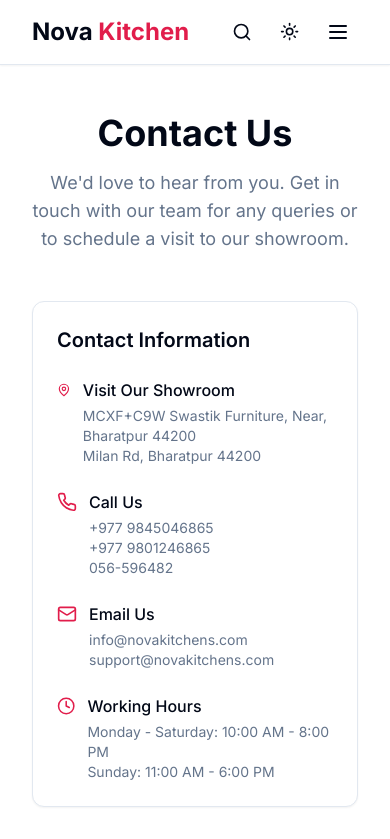
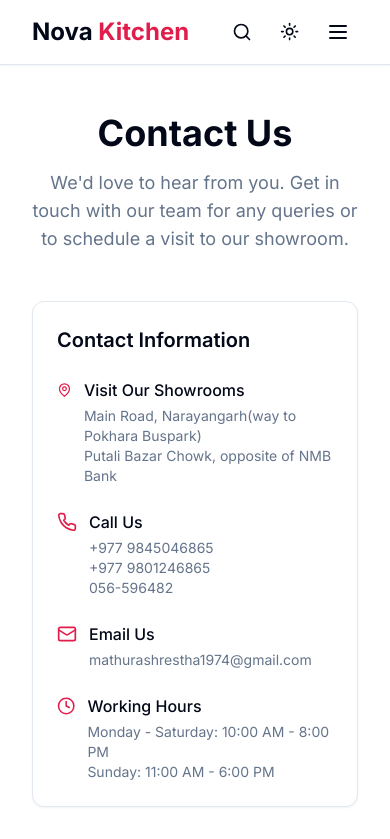
Before and after one commit to codyasbin/Nova-Kitchen-, a Next.js app: page /contact in a window 390 px wide. Shown: the top 839 px of the page. Built offline with nearby package versions, Linux system fonts and the light colour scheme; a web font is replaced by a local one.

Commit message:
information from client added

```diff
--- a/app/about/page.tsx
+++ b/app/about/page.tsx
@@ -17,7 +17,7 @@
           <h2 className="text-3xl font-playfair font-bold mb-4">Our Story</h2>
           <p className="text-muted-foreground mb-4">
             Nova Kitchen & Interiors began with a simple vision – to transform ordinary kitchens into extraordinary spaces where functionality meets elegance. Founded in 2010 by a team of passionate
-            interior designers and kitchen specialists, we've grown from a small boutique store to one of India's premier kitchen solution providers.
+            interior designers and kitchen specialists, we've grown from a small store to one of Nepal's premier kitchen solution providers.
           </p>
           <p className="text-muted-foreground mb-4">
             We specialize in designing various types of kitchens, including L-shape, B-shape, G-shape, and straight-line configurations. Our offerings come in a range of premium finishes, such as
--- a/app/contact/page.tsx
+++ b/app/contact/page.tsx
@@ -91,10 +91,11 @@
             <div className="flex items-start">
               <MapPin className="h-5 w-5 text-primary mr-3 mt-0.5" />
               <div>
-                <h4 className="font-medium">Visit Our Showroom</h4>
+                <h4 className="font-medium">Visit Our Showrooms</h4>
                 <p className="text-muted-foreground text-sm mt-1">
-                  MCXF+C9W Swastik Furniture, Near, Bharatpur 44200 <br />
-                  Milan Rd, Bharatpur 44200
+                  Main Road, Narayangarh(way to Pokhara Buspark)
+                  <br />
+                  Putali Bazar Chowk, opposite of NMB Bank
                 </p>
               </div>
             </div>
@@ -117,11 +118,7 @@
               <Mail className="h-5 w-5 text-primary mr-3 mt-0.5" />
               <div>
                 <h4 className="font-medium">Email Us</h4>
-                <p className="text-muted-foreground text-sm mt-1">
-                  info@novakitchens.com
-                  <br />
-                  support@novakitchens.com
-                </p>
+                <p className="text-muted-foreground text-sm mt-1">mathurashrestha1974@gmail.com</p>
               </div>
             </div>
 
--- a/components/Gallery/storegallery.tsx
+++ b/components/Gallery/storegallery.tsx
@@ -25,34 +25,38 @@
     {
       id: 1,
       name: "Nova Kitchen and Interior",
-      location: "Main Road, Narayanghat",
+      location: "Main Road, Narayangarh(way to Pokhara Buspark)",
       images: [
         {
           image: "/store1_img1.jpg",
           iframe: `<iframe src="https://www.google.com/maps/embed?pb=!4v1748860601726!6m8!1m7!1sCAoSF0NJSE0wb2dLRUlDQWdJQ2VzYmFkZ0FF!2m2!1d27.69802338486377!2d84.4226342460351!3f202.8636869293947!4f-24.87974008615359!5f0.7820865974627469" width="100%" height="100%" style="border:0;" allowfullscreen="" loading="lazy" referrerpolicy="no-referrer-when-downgrade"></iframe>`,
         },
         {
-          image: "/store1_img2.jpg",
+          image:
+            "https://lh3.googleusercontent.com/gps-cs-s/AC9h4nrqEgMcAFi1M--BTgAAzYFBhNHOigDegnapZ9gyEXC9GCOMLfNh_wU_yJhOLIi-pYV9IQqZq95-kANl-YFHKb-D1rPabbFZnQNPkTjne4knUthwp5h6tc5NElrxfILsOp-KDEqw=s1360-w1360-h1020-rw",
         },
         {
-          image: "/store1_img3.jpg",
+          image:
+            "https://lh3.googleusercontent.com/gps-cs-s/AC9h4nok4qcXleG9up0Kd5AI_Nl732oYHkn_0KT_J5_-OT0i7WTA2aTfm6fGmCr-6R28WZVyl2F1SRNCSlmv9ZSRreUJEfoWgCva8UkETKg_jjReMaIbMimYwWJ6yBBZfPN2IKyPQmZO=s1360-w1360-h1020-rw",
         },
       ],
     },
     {
       id: 2,
-      name: "Milan Chowk Bharatpur",
-      location: "Milan Chowk, Bharatpur",
+      name: "Nova Kitchen and Interiors",
+      location: "Putali Bazar Chowk, opposite of NMB Bank",
       images: [
         {
           image: "/store2_img1.jpg",
           iframe: `<iframe src="https://www.google.com/maps/embed?pb=!4v1748860630805!6m8!1m7!1sCAoSF0NJSE0wb2dLRUlDQWdJQ2VzYmJkd2dF!2m2!1d27.69802762845!2d84.42260443516426!3f0.1323818099937739!4f-14.268468738054366!5f0.7820865974627469" width="100%" height="100%" style="border:0;" allowfullscreen="" loading="lazy" referrerpolicy="no-referrer-when-downgrade"></iframe>`,
         },
         {
-          image: "/store2_img2.jpg",
+          image:
+            "https://lh3.googleusercontent.com/gps-cs-s/AC9h4noNvI8r5PTam9p1jcqWp33cfHK6ElroWIIFqOJiwgb_hI7hNMWXpckHmZOOA4ShlHgyrQjlzmAspLsA5-lzIryZ8SV36p5EgTcxPjIGNkinArbWgMrlrUSuc6VuH1PctyM7D8yI=s1360-w1360-h1020-rw",
         },
         {
-          image: "/store2_img3.jpg",
+          image:
+            "https://lh3.googleusercontent.com/gps-cs-s/AC9h4npOdEGTPM4mw6XxVPYaLekINTcOeTjjPVxrpNWiT2l2TdjnOWWqtf7XMQL9Hu8Ta1W-N5ubCZuWpppJJfSXFQ6b6c98wn1I9vF1uLU113qFRTlnohaEAuM4BndtjdbdL94wicVa=s1360-w1360-h1020-rw",
         },
       ],
     },
@@ -63,7 +67,7 @@
       <div id="showroom" className="container mx-auto py-12">
         <div className="max-w-3xl mx-auto mb-12 text-center">
           <h2 className="text-4xl font-playfair font-bold mb-4">Our Stores</h2>
-          <p className="text-muted-foreground text-lg">Explore our stores located at Milan Chowk and Main Road, Bharatpur</p>
+          <p className="text-muted-foreground text-lg">Explore our stores located at Main Road and Putali Bazar, Bharatpur</p>
         </div>
 
         <div className="grid grid-cols-1 lg:grid-cols-2 gap-12">
--- a/components/layout/Footer.tsx
+++ b/components/layout/Footer.tsx
@@ -4,7 +4,7 @@
 import {Button} from "@/components/ui/button";
 import {Input} from "@/components/ui/input";
 import {Separator} from "@/components/ui/separator";
-import {Facebook, Twitter, Instagram, Youtube, MapPin, Phone, Mail} from "lucide-react";
+import {Facebook, Twitter, Instagram, Youtube, MapPin, Phone, Smartphone, Mail} from "lucide-react";
 import {useState} from "react";
 
 const legalContents: Record<string, {title: string; body: JSX.Element}> = {
@@ -186,9 +186,11 @@
             </h3>
             <p className="text-muted-foreground">Premium kitchen solutions for modern homes. Transforming spaces with innovative designs and quality craftsmanship since 2010.</p>
             <div className="flex space-x-4">
-              <Button variant="ghost" size="icon" className="rounded-full h-10 w-10 p-0">
-                <Facebook className="h-5 w-5" />
-              </Button>
+              <a href="https://www.facebook.com/NovaKitchenInteriors" target="_blank">
+                <Button variant="ghost" size="icon" className="rounded-full h-10 w-10 p-0">
+                  <Facebook className="h-5 w-5" />
+                </Button>
+              </a>
               <Button variant="ghost" size="icon" className="rounded-full h-10 w-10 p-0">
                 <Twitter className="h-5 w-5" />
               </Button>
@@ -268,15 +270,27 @@
             <ul className="space-y-4">
               <li className="flex">
                 <MapPin className="h-5 w-5 mr-3 text-primary shrink-0" />
-                <span className="text-muted-foreground">MCXF+C9W Swastik Furniture, Near, Bharatpur 44200</span>
+                <span className="text-muted-foreground">Main Road, Narayangarh(way to Pokhara Buspark)</span>
+              </li>
+              <li className="flex">
+                <MapPin className="h-5 w-5 mr-3 text-primary shrink-0" />
+                <span className="text-muted-foreground">Putali Bazar Chowk, opposite of NMB Bank</span>
               </li>
               <li className="flex">
                 <Phone className="h-5 w-5 mr-3 text-primary shrink-0" />
-                <span className="text-muted-foreground">056-596428</span>
+                <span className="text-muted-foreground">056-596428 </span>
+              </li>
+              <li className="flex">
+                <Smartphone className="h-5 w-5 mr-3 text-primary shrink-0" />
+                <span className="text-muted-foreground"> 9845046865</span>
+              </li>
+              <li className="flex">
+                <Smartphone className="h-5 w-5 mr-3 text-primary shrink-0" />
+                <span className="text-muted-foreground"> 9801246865</span>
               </li>
               <li className="flex">
                 <Mail className="h-5 w-5 mr-3 text-primary shrink-0" />
-                <span className="text-muted-foreground">info@novakitchens.com</span>
+                <span className="text-muted-foreground">mathurashrestha1974@gmail.com</span>
               </li>
             </ul>
           </div>
--- a/components/layout/Header.tsx
+++ b/components/layout/Header.tsx
@@ -176,9 +176,9 @@
             <div className="hidden md:flex space-x-2">
               <Button variant="outline" size="sm">
                 <Phone className="mr-2 h-4 w-4" />
-                <span className="hidden lg:inline">056-596428</span>
+                <span className="hidden lg:inline">056-596482</span>
               </Button>
-              <a href="https://wa.me/9779802146865" target="_blank" rel="noopener noreferrer">
+              <a href="https://wa.me/9779845046865" target="_blank" rel="noopener noreferrer">
                 <Button variant="outline" size="sm" className="text-green-600">
                   <FaWhatsapp className="mr-2 h-4 w-4" /> WhatsApp
                 </Button>
@@ -266,10 +266,10 @@
                     <a href="tel:056596428">
                       <Button variant="outline" size="sm">
                         <Phone className="mr-2 h-4 w-4" />
-                        <span className="hidden lg:inline">056-596428</span>
+                        <span className="hidden lg:inline">056-596482</span>
                       </Button>
                     </a>
-                    <a href="https://wa.me/9779802146865" target="_blank" rel="noopener noreferrer" className="w-full">
+                    <a href="https://wa.me/9779845046865" target="_blank" rel="noopener noreferrer" className="w-full">
                       <Button variant="outline" size="sm" className="w-full bg-green-50 text-green-600 border-green-200 hover:bg-green-100 hover:text-green-700">
                         <FaWhatsapp className="h-4 w-4" />
                       </Button>
```
